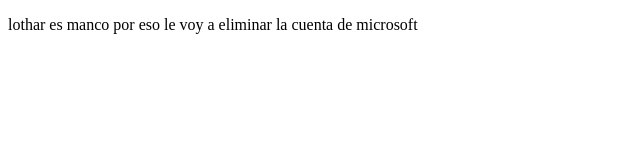
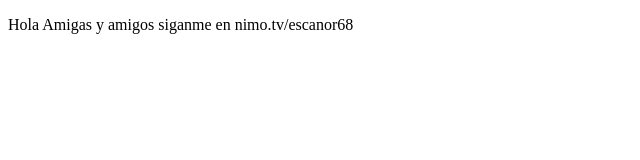
Before and after one commit to Escanor94/proyectoDemoCursoPrework, a plain HTML site: page proyectoDemoCursoPrework/index.html in a window 1280 px wide. Shown: the whole page, without its empty margins (0-640 px from the left). Drawn offline with Linux system fonts and the light colour scheme.

Commit message:
cambios agregamos sitio de nimo

```diff
--- a/proyectoDemoCursoPrework/index.html
+++ b/proyectoDemoCursoPrework/index.html
@@ -8,7 +8,8 @@
 </head>
 <body>
   <p>
-  lothar es manco por eso le voy a eliminar la cuenta de microsoft
+  Hola Amigas y amigos
+  siganme en nimo.tv/escanor68
   </p>
 </body>
 </html>
```
